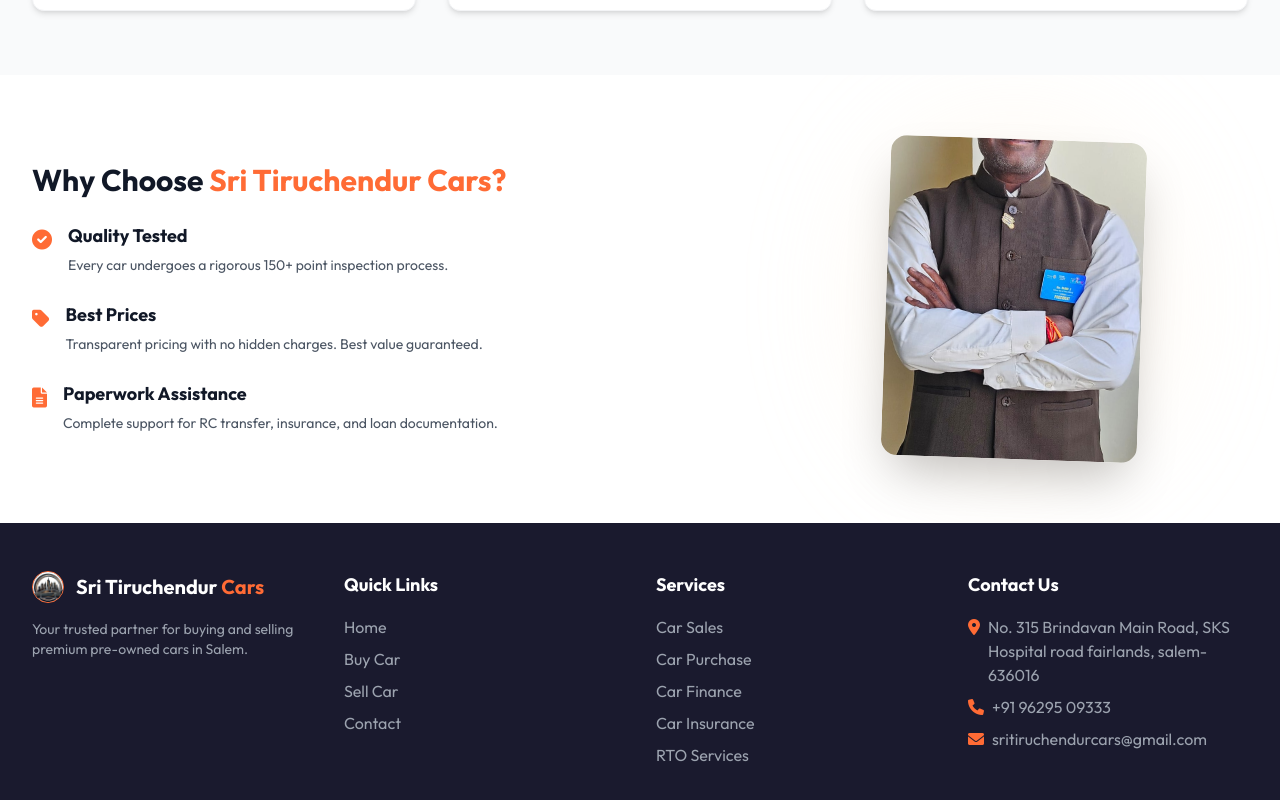
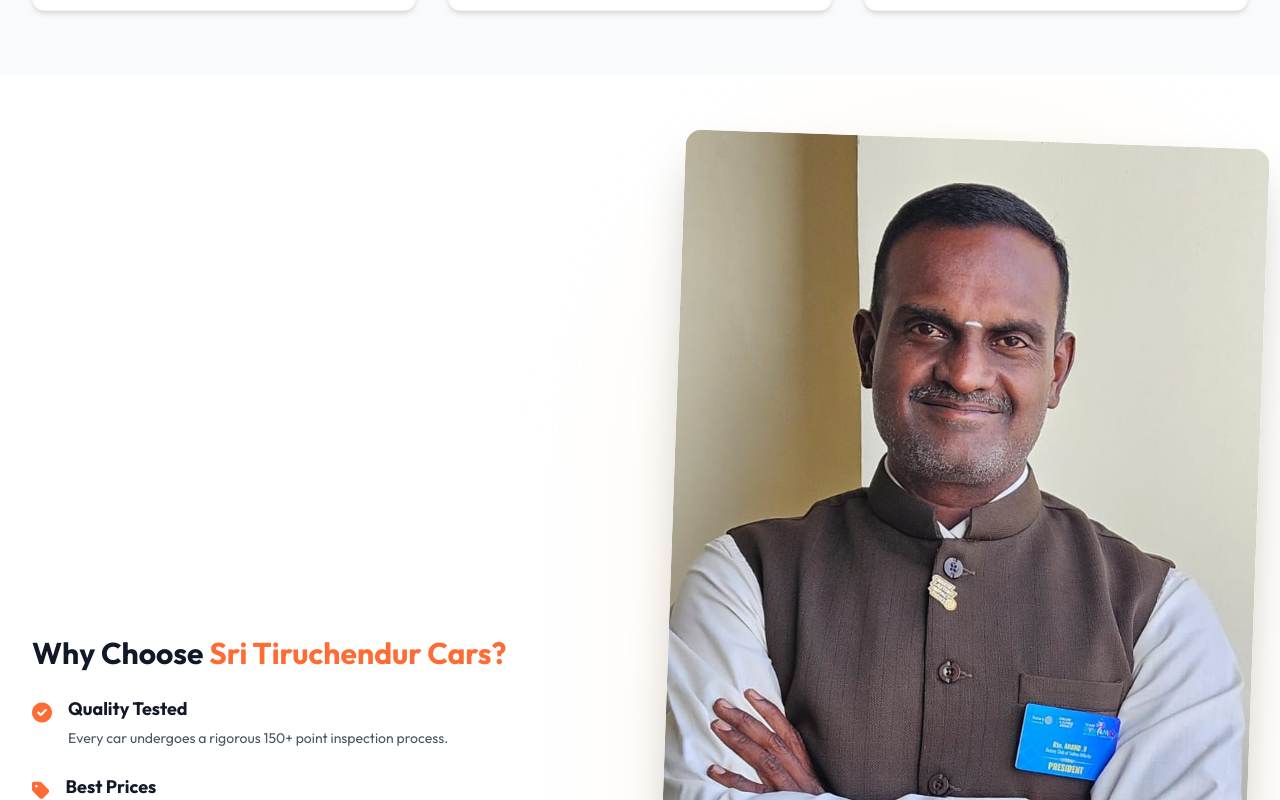
Before and after one commit to Sushiiel/Sri-tiruchendur-cars, a React (Vite) app: page / in a window 1280 px wide. Shown: the part 1520-2320 px from the top of the page. Built offline with nearby package versions, Linux system fonts and the light colour scheme.

Commit message:
fix: revert Why Choose section to original layout with full photo visible

```diff
--- a/src/pages/Home.tsx
+++ b/src/pages/Home.tsx
@@ -124,8 +124,8 @@
             {/* Why Choose Us */}
             <section className="py-16 bg-white overflow-hidden">
                 <div className="max-w-7xl mx-auto px-4 sm:px-6 lg:px-8">
-                    <div className="grid grid-cols-1 md:grid-cols-5 gap-8 items-center">
-                        <div className="md:col-span-3">
+                    <div className="grid grid-cols-1 lg:grid-cols-2 gap-12 items-center">
+                        <div>
                             <h2 className="text-3xl font-bold text-gray-900 mb-6">Why Choose <span className="text-primary">Sri Tiruchendur Cars?</span></h2>
                             <div className="space-y-6">
                                 <FeatureItem
@@ -145,15 +145,13 @@
                                 />
                             </div>
                         </div>
-                        <div className="md:col-span-2 flex justify-center">
                         <div className="relative">
                             <div className="absolute -inset-4 bg-orange-100 rounded-full blur-3xl opacity-30"></div>
                             <img
                                 src="/Anand Picture.jpeg"
                                 alt="V. Anand - Sri Tiruchendur Cars"
-                                    className="relative rounded-2xl shadow-2xl transform rotate-2 hover:rotate-0 transition-transform duration-500 object-cover w-64 h-80"
+                                className="relative rounded-2xl shadow-2xl transform rotate-2 hover:rotate-0 transition-transform duration-500"
                             />
-                            </div>
                         </div>
                     </div>
                 </div>
```
Lines whose indentation alone changed are shown as unchanged.
